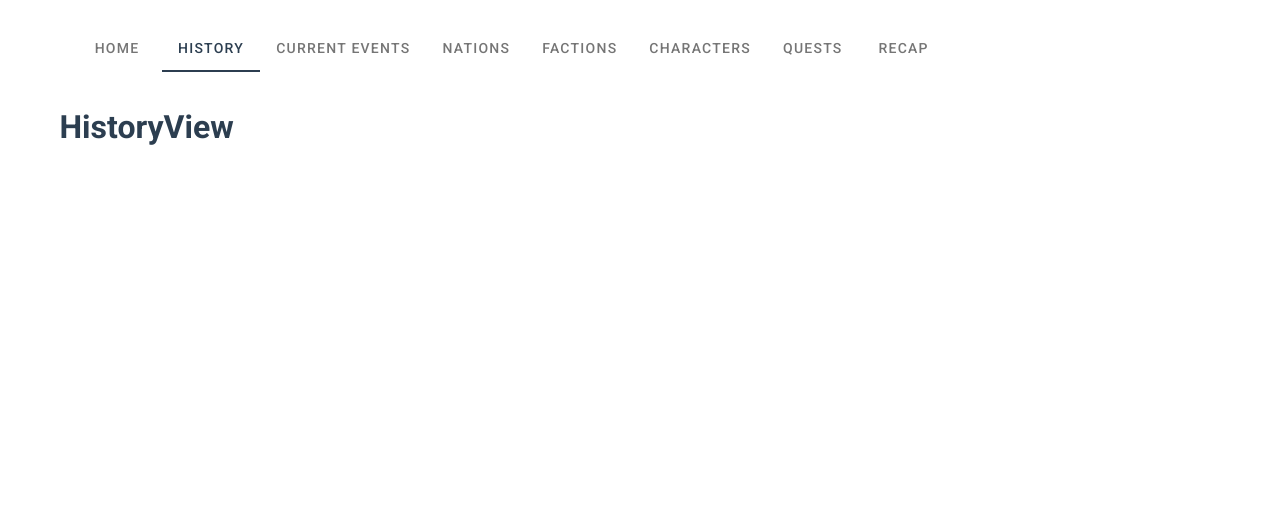
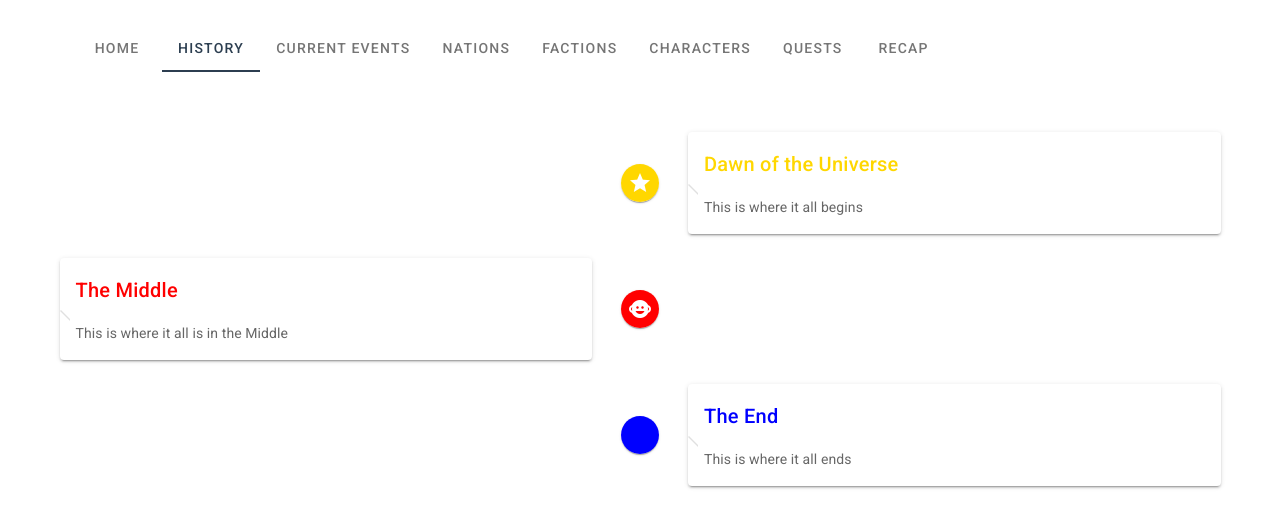
Before and after one commit to smallwoj/dnd-website-template-old, a Vue app: page /history in a window 1280 px wide. Shown: the top 528 px of the page. Built offline with nearby package versions, Linux system fonts and the light colour scheme.

Commit message:
create history view

```diff
--- /dev/null
+++ b/src/assets/history.yaml
@@ -0,0 +1,11 @@
+- icon: mdi-star
+  color: "#ffd700"
+  header: Dawn of the Universe
+  description: This is where it all begins
+- icon: mdi-baby-face
+  color: "#ff0000"
+  header: The Middle
+  description: This is where it all is in the Middle
+- header: The End
+  description: This is where it all ends
+  color: "#0000ff"
--- a/src/views/HistoryView.vue
+++ b/src/views/HistoryView.vue
@@ -1,9 +1,41 @@
 <template>
-  <h1>HistoryView</h1>
+  <v-timeline>
+    <v-timeline-item
+      v-for="item in history"
+      :key="item.header"
+      :color="item.color"
+      :icon="item.icon"
+      fill-dot
+    >
+      <v-card>
+        <v-card-title
+          class="text-h5"
+          :style="`color: ${item.color}`"
+        >
+          {{ item.header }}
+        </v-card-title>
+        <v-card-text>
+          {{ item.description }}
+        </v-card-text>
+      </v-card>
+    </v-timeline-item>
+  </v-timeline>
 </template>
 
 <script>
+import history from '../assets/history.yaml';
+
 export default {
-
+  data() {
+    return {
+      history,
+    };
+  },
 };
 </script>
+
+<style lang="scss" scoped>
+.v-timeline::before {
+  position: relative;
+}
+</style>
```
